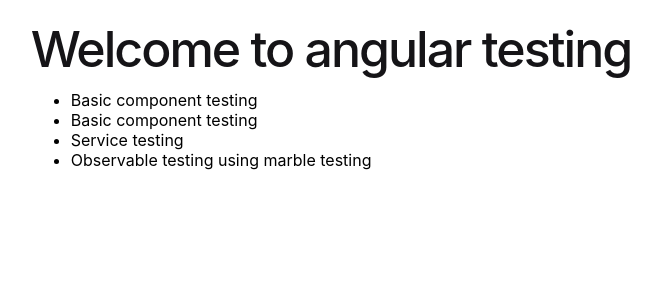
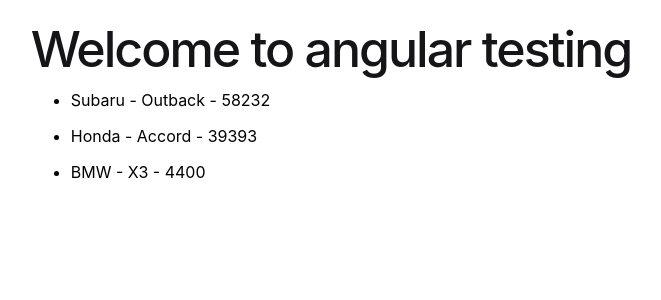
Before and after one commit to Dlelo/angular-unit-test, an Angular app: page / in a window 1280 px wide. Shown: the top 300 px of the page, without its empty margins (309-970 px from the left). Built offline with nearby package versions, Linux system fonts and the light colour scheme.

Commit message:
add service and tests

```diff
--- a/src/app/app.component.html
+++ b/src/app/app.component.html
@@ -97,14 +97,10 @@
       <h1> Welcome to angular testing</h1>
     </div>
     <div>
-      <ul>
-        <li>Basic component testing</li>
-        <li>Basic component testing</li>
-        <li>Service testing</li>
-        <li>Observable testing using marble testing</li>
+      <ul *ngFor="let car of cars">
+        <li>{{car.make}} - {{car.model}} - {{car.miles}}</li>
 
       </ul>
     </div>
   </div>
 </main>
-<router-outlet />
--- a/src/app/app.component.ts
+++ b/src/app/app.component.ts
@@ -1,13 +1,26 @@
-import { Component } from '@angular/core';
+import { Component, OnInit } from '@angular/core';
 import { RouterOutlet } from '@angular/router';
+import { FetchDataService } from './fetch-data.service';
+import { Car } from './car.interface';
+import { CommonModule } from '@angular/common';
 
 @Component({
   selector: 'app-root',
   standalone: true,
-  imports: [RouterOutlet],
+  imports: [CommonModule],
   templateUrl: './app.component.html',
-  styleUrl: './app.component.scss'
+  styleUrl: './app.component.scss',
+  providers:[FetchDataService]
 })
-export class AppComponent {
+export class AppComponent implements OnInit {
   title = 'angular-testing';
+  cars!: Car[];
+
+
+  constructor(private fetchDataService:FetchDataService){}
+
+ngOnInit(): void {
+    this.cars = this.fetchDataService.getCars();
 }
+
+}
--- /dev/null
+++ b/src/app/car.interface.ts
@@ -0,0 +1,5 @@
+export interface Car {
+    make: string;
+    model: string;
+    miles: number;
+  }
--- /dev/null
+++ b/src/app/fetch-data.service.ts
@@ -0,0 +1,24 @@
+import { Injectable } from '@angular/core';
+import { Car } from './car.interface';
+
+@Injectable({
+  providedIn: 'root'
+})
+export class FetchDataService {
+  subaru: Car = {make: 'Subaru', model: 'Outback', miles: 58232};
+  honda: Car = {make: 'Honda', model: 'Accord', miles: 39393};
+  bmw: Car = {make: 'BMW', model: 'X3', miles: 4400};
+
+  cars:Car[] = [this.subaru, this.honda, this.bmw];
+
+
+ constructor() { }
+
+ getCars() {
+   return this.cars;
+  }
+
+ addCar(car: Car){
+   this.cars.push(car);
+ }
+}
```
Also changed, not shown: 2 other files (tests, documents, lock files or other folders).
